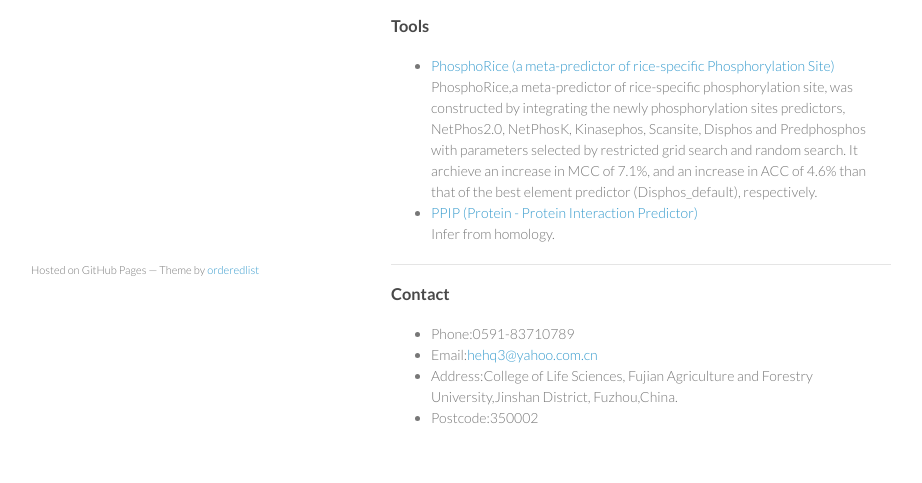
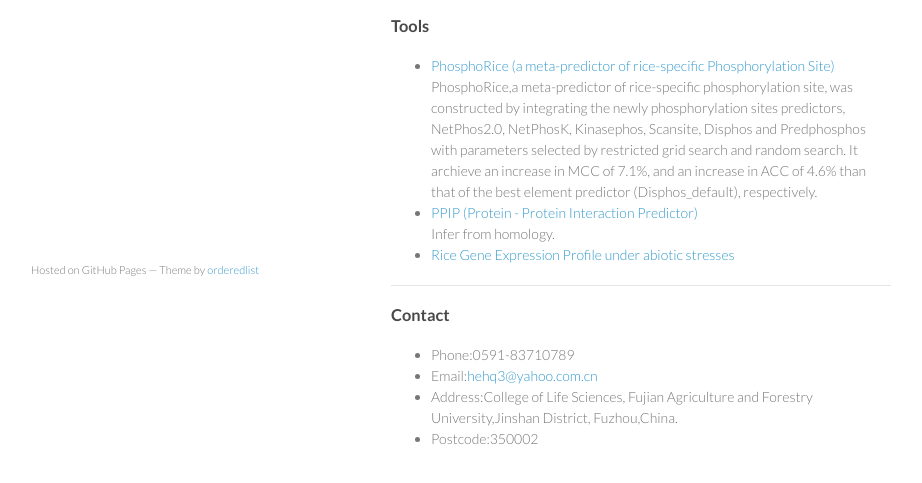
Before and after one commit to PEHGP/pehgp.github.com, a plain HTML site: page index.html in a window 1280 px wide. Shown: the part 451-934 px from the top of the page, without its empty margins (179-1101 px from the left). Drawn offline with Linux system fonts and the light colour scheme.

Commit message:
Update index.html
add gene chip

```diff
--- a/index.html
+++ b/index.html
@@ -44,6 +44,9 @@ PhosphoRice,a meta-predictor of rice-specific phosphorylation site, was construc
 <li>
 <a href="#">PPIP (Protein - Protein Interaction Predictor)</a><br/>
 Infer from homology.</li>
+<li>
+<a href="http://bioinformatics.fafu.edu.cn/array/">Rice Gene Expression Profile under abiotic stresses</a>
+</li>
 </ul><hr><h3>Contact</h3>
 
 <ul>
```
